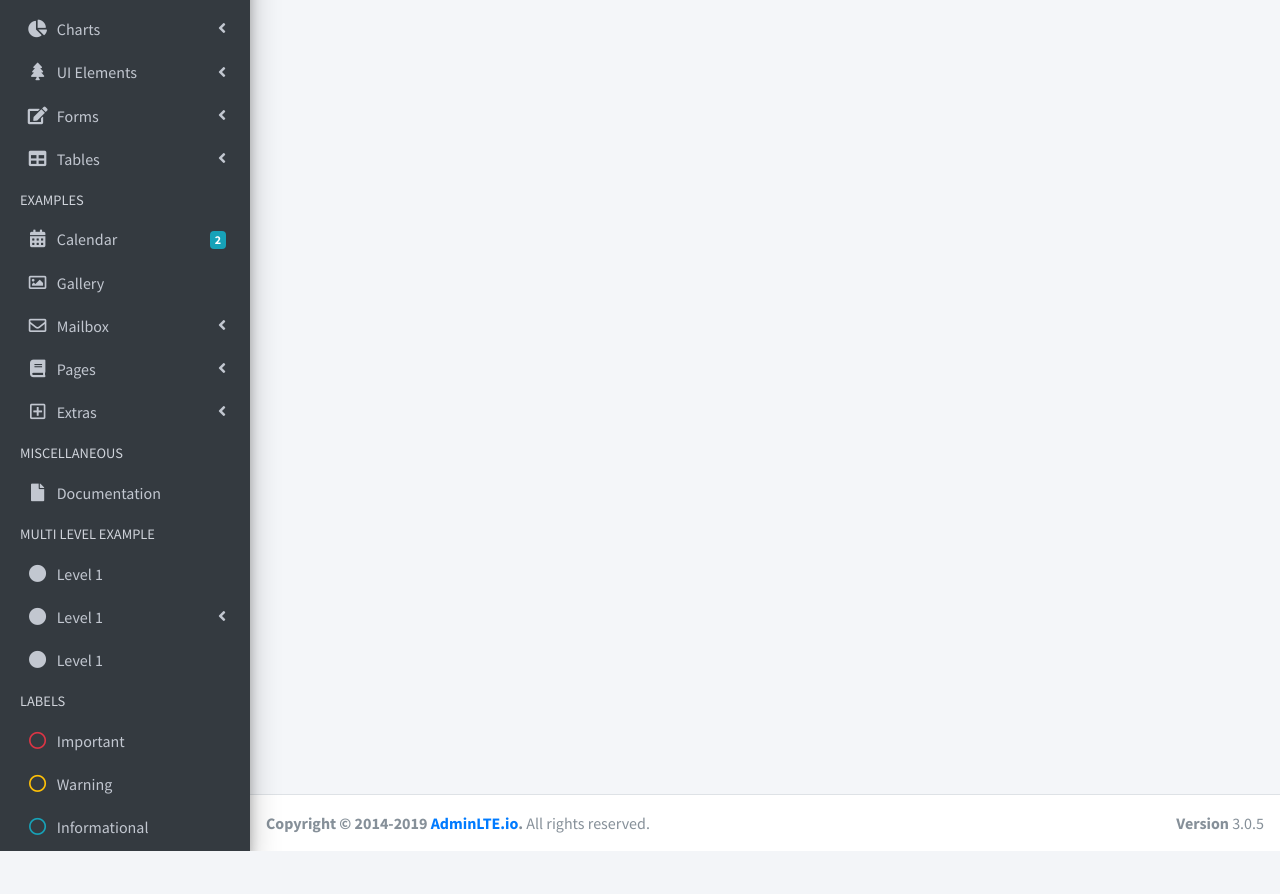
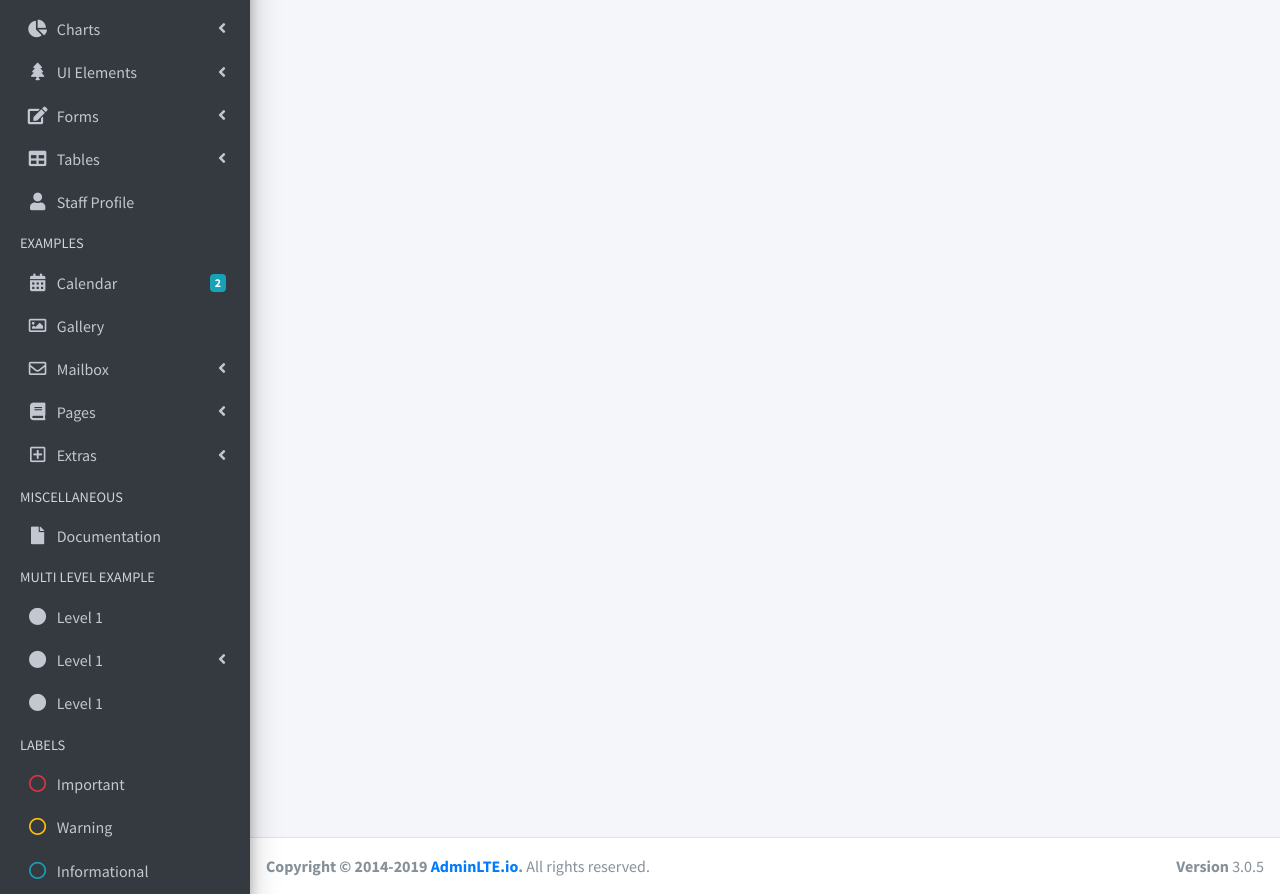
Before and after one commit to shyamkatwal/Laravel-AdminLte, a Django app: page / in a window 1280 px wide. Shown: the part 390-1284 px from the top of the page. Before the commit the page ends 1241 px from the top, so only its background shows below. Run offline with Django 5.2, Linux system fonts and the light colour scheme; some libraries are stand-ins or nearby versions.

Commit message:
field add

```diff
--- a/myapp/templates/myapp/base.html
+++ b/myapp/templates/myapp/base.html
@@ -439,6 +439,14 @@ to get the desired effect
                                 </li>
                             </ul>
                         </li>
+                        <li class="nav-item">
+                            <a href="{% url 'showdata' %}" class="nav-link">
+                                <i class="nav-icon fas fa-user"></i>
+                                <p>
+                                    Staff Profile
+                                </p>
+                            </a>
+                        </li>
                         <li class="nav-header">EXAMPLES</li>
                         <li class="nav-item">
                             <a href="pages/calendar.html" class="nav-link">
```
